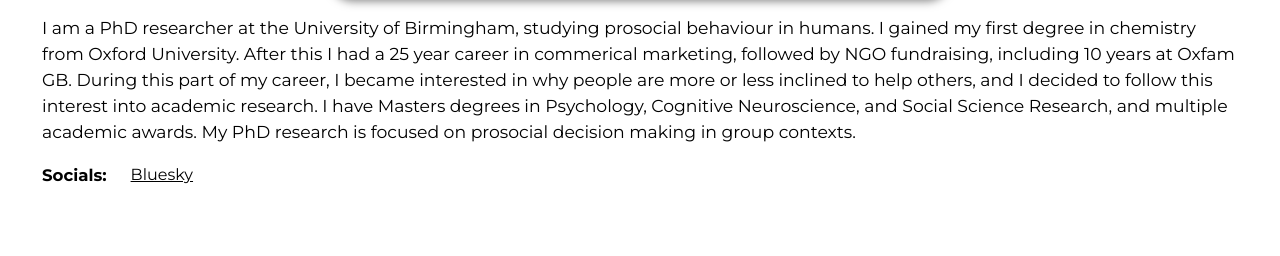
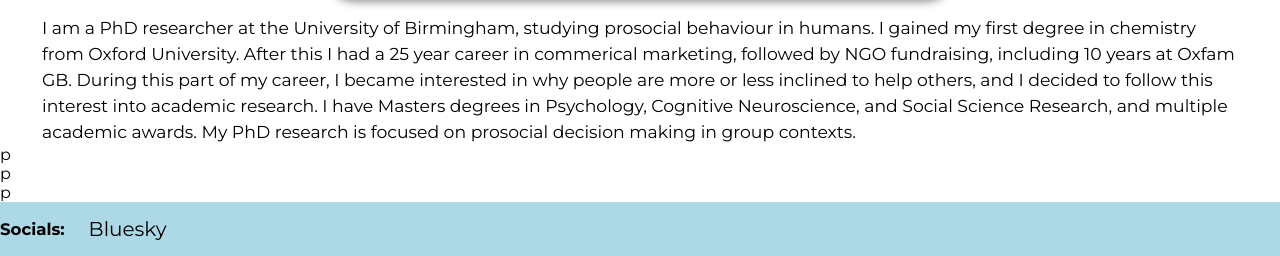
Before and after one commit to albievo/paul-vanags, a website built with webpack: page src/pages/home.html in a window 1280 px wide. Shown: the part 625-881 px from the top of the page. Before the commit the page ends 820 px from the top, so only its background shows below. Built offline with nearby package versions, Linux system fonts and the light colour scheme; files whose address does not match are found by name.

Commit message:
made footer stick to bottom of page

```diff
--- a/src/pages/home.html
+++ b/src/pages/home.html
@@ -6,6 +6,8 @@
   <title>pvo</title>
 </head>
 <body>
+  <div id="page-container">
+    <div id="content">
       <div id="cover-photo-container">
         <h2 id="cover-photo-name">
           <span class="first-name">Paul</span>
@@ -33,12 +35,23 @@
       <p class="body-text">
         I am a PhD researcher at the University of Birmingham, studying prosocial behaviour in humans. I gained my first degree in chemistry from Oxford University. After this I had a 25 year career in commerical marketing, followed by NGO fundraising, including 10 years at Oxfam GB. During this part of my career, I became interested in why people are more or less inclined to help others, and I decided to follow this interest into academic research. I have Masters degrees in Psychology, Cognitive Neuroscience, and Social Science Research, and multiple academic awards. My PhD research is focused on prosocial decision making in group contexts.
       </p>
+      <p>p</p>
+      <p>p</p>
+      <p>p</p>
 
-  <section class="footer">
+
+    </div>
+
+    <footer class="footer">
+      <div id="footer-top"></div>
+      <div id="footer-content">
+        <div class="socials">
           <h5 class="socials-name">Socials:</h5>
-    <ul class="socials">
+          <ul class="socials-list">
             <li><a>Bluesky</a></li>
-    </ul>
-  </section>
+          </ul></div>
+      </div>
+    </footer>
+  </div>
 </body>
 </html>
--- a/src/styles/general.scss
+++ b/src/styles/general.scss
@@ -1,5 +1,16 @@
 @use './partials/constants';
 
-body {
+body, html {
+  height: 100%;
   @include constants.montserrat();
+
+  #page-container {
+    min-height: 100vh; // Ensures at least full viewport height
+    display: flex;
+    flex-direction: column;
+
+    #content {
+      flex: 1; // pushes footer down if extra space
+    }
+  }
 }
--- a/src/styles/home.scss
+++ b/src/styles/home.scss
@@ -3,6 +3,7 @@
 
 $offset: min(4.5vw, 42px);
 
+#content {
   #cover-photo-container {
     position: relative;
     width: 100%;
@@ -92,29 +93,37 @@ $offset: min(4.5vw, 42px);
     line-height: min(max(1.4rem, 2.025vw), 2.38rem);
     font-weight: 400;
   }
+}
+
 
 .footer {
-  display: flex;
-  margin: 20px 0 0 $offset;
+  $padding: 15px;
+  padding-bottom: $padding;
+
+  width: 100%;
 
   font-size: 1.25rem;
   font-weight: 400;
 
+  background-color: lightblue;
+
+  #footer-top {
+    height: $padding;
+    width: 100%;
+  }
+
+  #footer-content {
+
     .socials {
+      display: flex;
+      align-items: center;
+
+      .socials-list {
         display: flex;
 
         list-style: none; //remove bullet points
 
         margin-left: 1.5rem;
-
-    li {
-      font-size: 1rem;
-      cursor: pointer;
-
-      text-decoration: underline;
-
-      &:hover {
-        text-decoration: none;
       }
     }
   }
```
Lines whose indentation alone changed are shown as unchanged.
